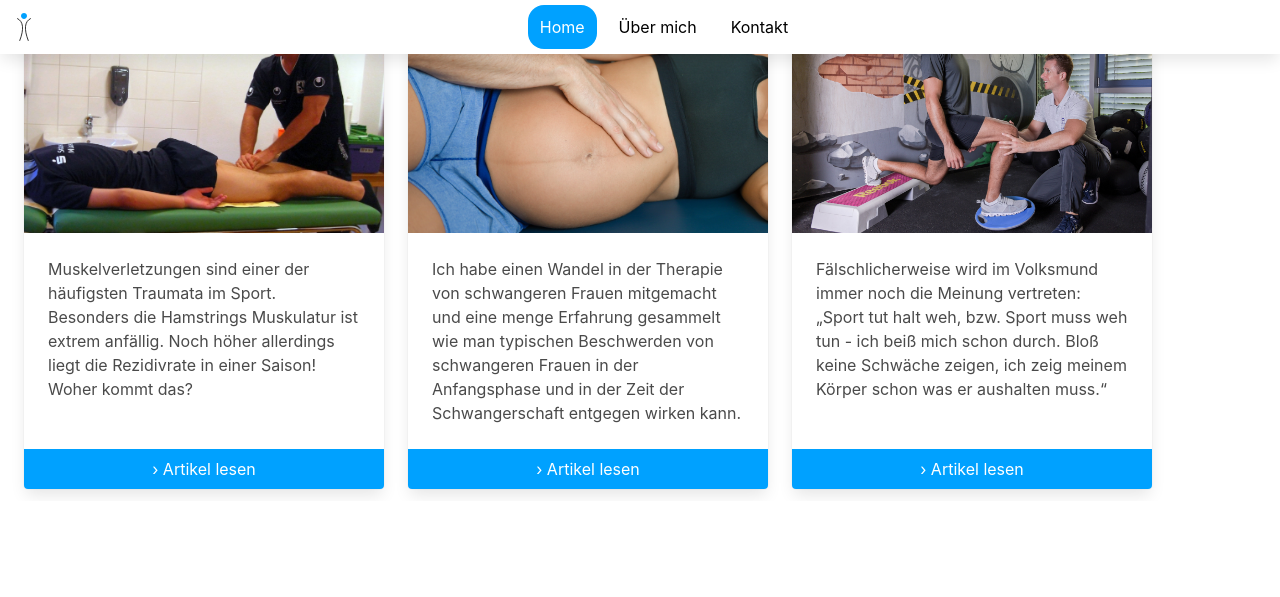
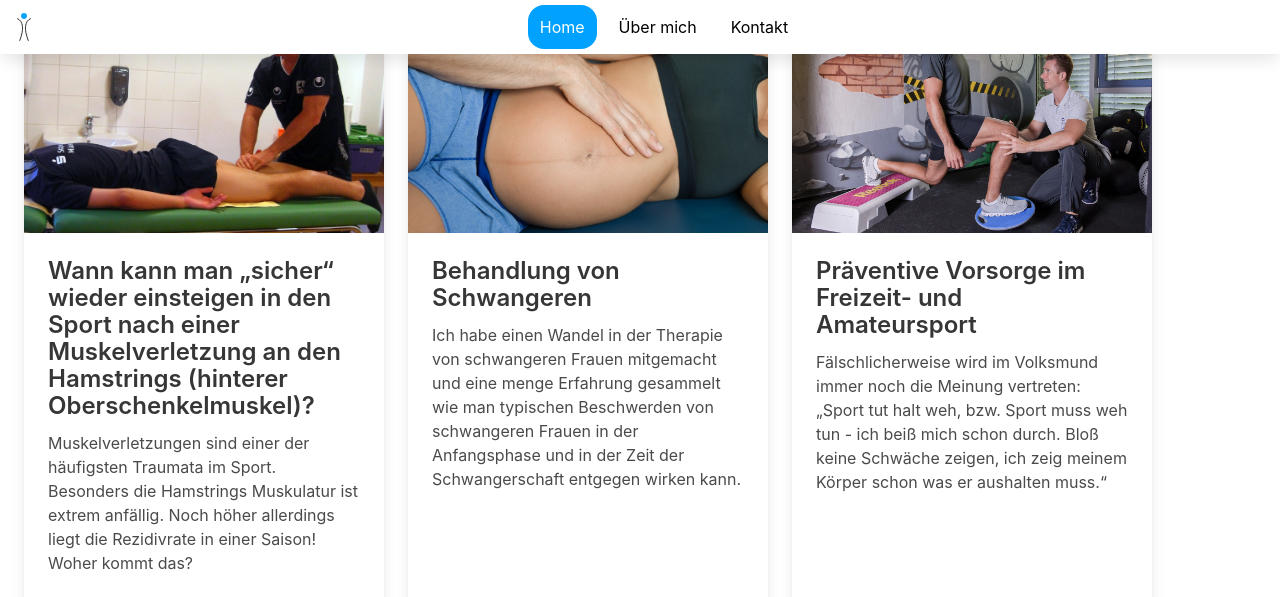
Before and after one commit to ThomasPr/christophreiner.de, a Jekyll site: the page built from index.html, in a window 1280 px wide and 1400 px high, scrolled down 803 px, cut to the strip 0-597 px from the top of the window. Built offline with Jekyll 4.4.1, drawn with Linux system fonts in a browser that asks for light colours.

Commit message:
show title in blog list

```diff
--- a/_sass/index.scss
+++ b/_sass/index.scss
@@ -86,6 +86,10 @@
       .card-content {
         height: 100%;
 
+        .title {
+          margin-bottom: 0.75rem;
+        }
+
         @include mobile {
           padding: 1.5rem 0.75rem;
         }
--- a/index.html
+++ b/index.html
@@ -99,6 +99,7 @@ description: "Physiotherapie · Osteopathie · Functional Fitness Coach · Münc
           </div>
           <div class="card-content">
             <div class="content">
+              <h3 class="title">{{ post.title }}</h1>
               <p>{{ post.excerpt }}</p>
             </div>
           </div>
```
